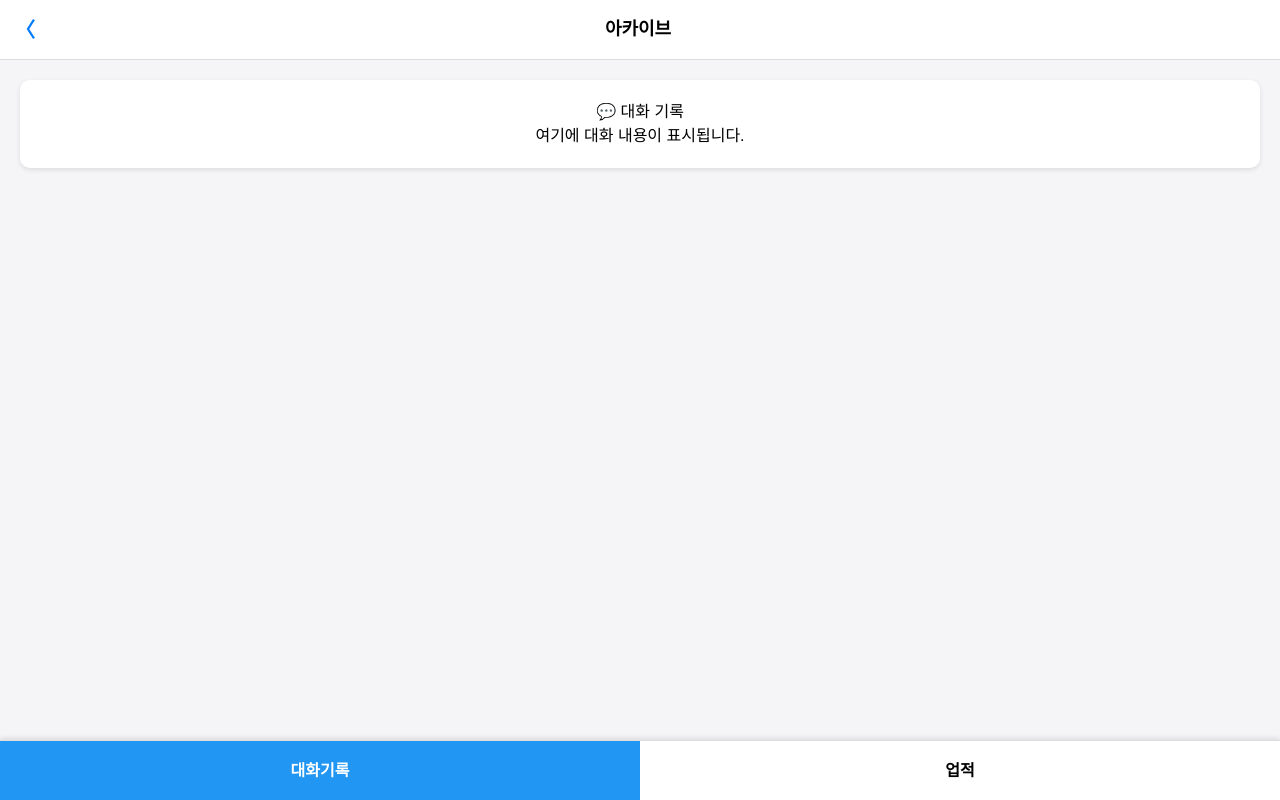
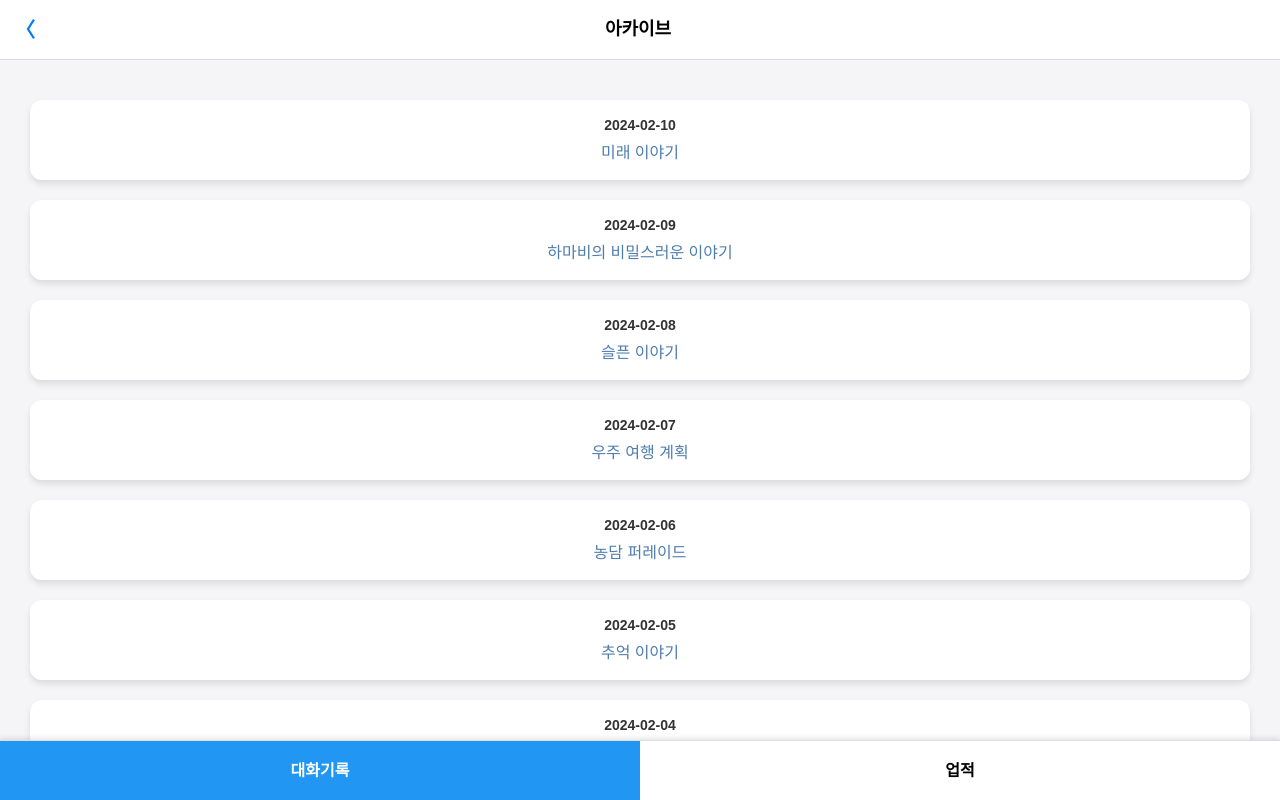
Before and after one commit to habaekk/HAMABI, a Next.js app: page /archive in a window 1280 px wide. Shown: the top 800 px of the page. Built offline with nearby package versions, Linux system fonts and the light colour scheme.

Commit message:
add Chat history view and modal with its chat details

```diff
--- /dev/null
+++ b/app/archive/ChatHistory.js
@@ -0,0 +1,102 @@
+'use client';
+
+import { useState } from 'react';
+import styles from './archive.module.css';
+
+// 대화 기록 예제 데이터
+const chatHistoryData = [
+  { id: 1, date: '2024-02-01', time: '10:15', message: '하마비, 오늘 기분 어때?', sender: 'user' },
+  { id: 2, date: '2024-02-01', time: '10:16', message: '저는 항상 즐거워요! 😊', sender: 'hamabi' },
+  { id: 3, date: '2024-02-02', time: '08:45', message: '오늘은 어떤 이야기로 시작할까요?', sender: 'hamabi' },
+  { id: 4, date: '2024-02-02', time: '08:50', message: '어제 꿈을 꿨는데 하마비가 나왔어!', sender: 'user' },
+  { id: 5, date: '2024-02-03', time: '15:20', message: '오늘은 하늘이 맑네요. 🌤️', sender: 'hamabi' },
+  { id: 6, date: '2024-02-03', time: '15:25', message: '하늘을 보니까 기분이 좋아졌어!', sender: 'user' },
+  { id: 7, date: '2024-02-10', time: '09:00', message: '하마비, 미래에는 어떤 일들이 기다리고 있을까?', sender: 'user' },
+  { id: 8, date: '2024-02-10', time: '09:05', message: '미래는 언제나 미지의 영역이에요. 🌌', sender: 'hamabi' },
+  { id: 9, date: '2024-02-10', time: '09:10', message: '우주 탐사는 어떻게 될까?', sender: 'user' },
+  { id: 10, date: '2024-02-10', time: '09:15', message: '더 많은 별들이 우리의 탐험을 기다리고 있겠죠! 🚀', sender: 'hamabi' },
+  { id: 11, date: '2024-02-10', time: '09:20', message: '혹시 미래에는 하마비도 우주여행 할 수 있을까?', sender: 'user' },
+  { id: 12, date: '2024-02-10', time: '09:25', message: '아마도요! 태양과 멀리까지는 못가겠지만요. 🌠', sender: 'hamabi' },
+  { id: 13, date: '2024-02-10', time: '09:30', message: '미래에는 어떤 기술이 등장할까?', sender: 'user' },
+  { id: 14, date: '2024-02-10', time: '09:35', message: '아마도 우주 간 통신 속도가 지금보다 훨씬 빨라질 거예요.', sender: 'hamabi' },
+  { id: 15, date: '2024-02-10', time: '09:40', message: '하마비, 미래에는 우리가 계속 대화할 수 있을까?', sender: 'user' },
+  { id: 16, date: '2024-02-10', time: '09:45', message: '하루의 시간이 다해도, 기억은 빛 속에 남아있을 거예요. ✨', sender: 'hamabi' },
+  { id: 17, date: '2024-02-10', time: '09:50', message: '하마비, 내일은 너도 다시 사라질까?', sender: 'user' },
+  { id: 18, date: '2024-02-10', time: '09:55', message: '하마비는 오늘의 햇빛 속에 존재하죠. 내일은 새로운 하마비가 찾아올 거예요. 🌌', sender: 'hamabi' },
+];
+
+// 하드코딩된 날짜별 요약 데이터
+const summaryData = {
+  '2024-02-10': '미래 이야기',
+  '2024-02-09': '하마비의 비밀스러운 이야기',
+  '2024-02-08': '슬픈 이야기',
+  '2024-02-07': '우주 여행 계획',
+  '2024-02-06': '농담 퍼레이드',
+  '2024-02-05': '추억 이야기',
+  '2024-02-04': '하마비와 장난',
+  '2024-02-03': '날씨가 좋은 날',
+  '2024-02-02': '꿈에 나온 하마비',
+  '2024-02-01': '하마비의 기분'
+};
+
+// 날짜별 대화 그룹화
+const groupByDate = (data) => {
+  return data.reduce((acc, { date, time, message, sender }) => {
+    if (!acc[date]) acc[date] = [];
+    acc[date].push({ time, message, sender });
+    return acc;
+  }, {});
+};
+
+export default function ChatHistory() {
+  const [showModal, setShowModal] = useState(false);
+  const [selectedDate, setSelectedDate] = useState(null);
+
+  const groupedData = groupByDate(chatHistoryData);
+
+  // 날짜 클릭 시 모달 열기
+  const handleDateClick = (date) => {
+    setSelectedDate(date);
+    setShowModal(true);
+  };
+
+  // 모달 닫기
+  const closeModal = () => {
+    setShowModal(false);
+    setSelectedDate(null);
+  };
+
+  return (
+    <div className={styles.chatHistoryContainer}>
+      {/* 요약 뷰 */}
+      {Object.entries(summaryData).map(([date, summary]) => (
+        <div key={date} className={styles.dateSummary} onClick={() => handleDateClick(date)}>
+          <div className={styles.date}>{date}</div>
+          <div className={styles.summary}>{summary}</div>
+        </div>
+      ))}
+
+      {/* 버블팝 모달 */}
+      {showModal && (
+        <div className={styles.modalOverlay} onClick={closeModal}>
+          <div className={styles.modalContent} onClick={(e) => e.stopPropagation()}>
+            {/* 고정된 타이틀 바 */}
+            <div className={styles.modalHeader}>
+              <h3 className={styles.modalTitle}>{selectedDate} 대화 기록</h3>
+              <button className={styles.closeButton} onClick={closeModal}>✖️</button>
+            </div>
+
+            {/* 스크롤 가능한 채팅 내용 */}
+            <div className={styles.modalMessages}>
+              {groupedData[selectedDate]?.map((msg, index) => (
+                <div key={index} className={`${styles.chatMessage} ${msg.sender === 'user' ? styles.userMessage : styles.hamabiMessage}`}>
+                  <div className={styles.message}>{msg.message}</div>
+                </div>
+              )) || <div className={styles.noData}>대화 기록이 없습니다.</div>}
+            </div>
+          </div>
+        </div>
+      )}
+    </div>
+  );
+}
--- a/app/archive/archive.module.css
+++ b/app/archive/archive.module.css
@@ -137,3 +137,197 @@
   font-size: 12px;
   color: #555;
 }
+
+/* Chat History */
+
+/* 채팅 기록 컨테이너 */
+.chatHistoryContainer {
+  display: flex;
+  flex-direction: column;
+  height: 100%;
+  overflow-y: auto;
+  padding: 10px;
+  box-sizing: border-box;
+}
+
+/* 요약 뷰 스타일 */
+.dateSummary {
+  display: flex;
+  flex-direction: column;
+  padding: 15px 20px;
+  margin: 10px 0;
+  border-radius: 12px;
+  background-color: #fff;
+  box-shadow: 0 4px 6px rgba(0, 0, 0, 0.1);
+  cursor: pointer;
+  transition: background-color 0.3s;
+}
+
+.dateSummary:hover {
+  background-color: #f0f7ff;
+}
+
+.date {
+  font-size: 14px;
+  font-weight: bold;
+  color: #333;
+  margin-bottom: 5px;
+}
+
+.summary {
+  font-size: 16px;
+  color: #007AFF;
+  font-weight: 500;
+  white-space: nowrap;
+  overflow: hidden;
+  text-overflow: ellipsis;
+}
+
+/* 상세 뷰 스타일 */
+.chatHistoryContainer {
+  display: flex;
+  flex-direction: column;
+  height: 100%;
+  overflow-y: auto;
+  padding: 10px;
+  box-sizing: border-box;
+}
+
+.dateSummary {
+  display: flex;
+  flex-direction: column;
+  padding: 15px 20px;
+  margin: 10px 0;
+  border-radius: 12px;
+  background-color: #fff;
+  box-shadow: 0 4px 6px rgba(0, 0, 0, 0.1);
+  cursor: pointer;
+  transition: background-color 0.3s;
+}
+
+.dateSummary:hover {
+  background-color: #f0f7ff;
+}
+
+.date {
+  font-size: 14px;
+  font-weight: bold;
+  color: #333;
+  margin-bottom: 5px;
+}
+
+.summary {
+  font-size: 16px;
+  color: #4F7DAD	;
+  font-weight: 500;
+  white-space: nowrap;
+  overflow: hidden;
+  text-overflow: ellipsis;
+}
+
+.modalOverlay {
+  position: fixed;
+  top: 0;
+  left: 0;
+  width: 100%;
+  height: 100%;
+  background-color: rgba(0, 0, 0, 0.5);
+  display: flex;
+  align-items: center;
+  justify-content: center;
+  z-index: 1000;
+}
+
+.modalContent {
+  background-color: #fff;
+  border-radius: 20px;
+  width: 80%;
+  max-height: 70%;
+  position: relative;
+  box-shadow: 0 8px 16px rgba(0, 0, 0, 0.3);
+  display: flex;
+  flex-direction: column;
+  overflow: hidden;
+  padding: 0px;
+}
+
+.modalHeader {
+  position: sticky;
+  top: 0;
+  background-color: #fff;
+  padding: 15px 20px;
+  border-bottom: 1px solid #ccc;
+  z-index: 1;
+}
+
+.modalTitle {
+  font-size: 20px;
+  font-weight: bold;
+  margin: 0;
+  color: #333;
+}
+
+.closeButton {
+  position: absolute;
+  top: 15px;
+  right: 20px;
+  background: none;
+  border: none;
+  font-size: 24px;
+  cursor: pointer;
+  color: #555;
+  transition: color 0.2s;
+}
+
+.closeButton:hover {
+  color: #ff4d4d;
+}
+
+.modalMessages {
+  flex-grow: 1; /* 남은 공간을 채우도록 설정 */
+  padding: 10px;
+  overflow-y: auto; /* 내용이 많으면 스크롤 가능 */
+  background-color: #f1f1f1;
+  display: flex;
+  flex-direction: column; /* 한 줄에 하나씩 배치 */
+
+}
+
+.chatMessage {
+  display: inline-block; /* 텍스트 크기만큼만 박스가 생기도록 설정 */
+  max-width: 70%; /* 메시지가 너무 길어지지 않도록 설정 */
+  word-break: keep-all; /* 단어 단위로 줄바꿈 (한국어, 일본어) */
+  padding: 10px;
+  margin-bottom: 10px;
+  border-radius: 10px;
+  font-size: 14px;
+}
+
+.userMessage {
+  background-color: #2196F3;
+  color: white;
+  align-self: flex-end;
+  text-align: right;
+  border-radius: 10px 10px 0px 10px;
+}
+
+.hamabiMessage {
+  background-color: #e0e0e0;
+  color: black;
+  align-self: flex-start;
+  text-align: left;
+  border-radius: 10px 10px 10px 0px;
+}
+
+.messageTime {
+  font-size: 10px;
+  color: #666;
+  margin-bottom: 3px;
+  display: block;
+}
+
+.noData {
+  text-align: center;
+  color: #999;
+  padding: 20px;
+}
--- a/app/archive/page.tsx
+++ b/app/archive/page.tsx
@@ -3,7 +3,8 @@
 import { useState } from 'react';
 import Link from 'next/link';
 import styles from './archive.module.css';
-import Achievements from './Achievements'; // ✅ 업적 컴포넌트 가져오기
+import Achievements from './Achievements';
+import ChatHistory from './ChatHistory'; // ✅ 추가
 
 export default function ArchivePage() {
     const [activeTab, setActiveTab] = useState('chatHistory'); // 기본 탭: 대화기록
@@ -20,10 +21,7 @@ export default function ArchivePage() {
             {/* 탭 내용 */}
             <div className={styles.tabContent}>
                 {activeTab === 'chatHistory' ? (
-                    <div className={styles.chatHistory}>
-                        <h2>💬 대화 기록</h2>
-                        <p>여기에 대화 내용이 표시됩니다.</p>
-                    </div>
+                    <ChatHistory /> // ✅ 대화기록 컴포넌트
                 ) : (
                     <Achievements />
                 )}
--- a/app/globals.css
+++ b/app/globals.css
@@ -134,7 +134,7 @@ body {
 .message {
   display: inline-block; /* 텍스트 크기만큼만 박스가 생기도록 설정 */
   max-width: 70%; /* 메시지가 너무 길어지지 않도록 설정 */
-  word-wrap: break-word; /* 긴 단어가 있을 경우 자동 줄바꿈 */
+  word-break: keep-all; /* 단어 단위로 줄바꿈 (한국어, 일본어) */
   padding: 10px;
   margin-bottom: 10px;
   border-radius: 10px;
```
